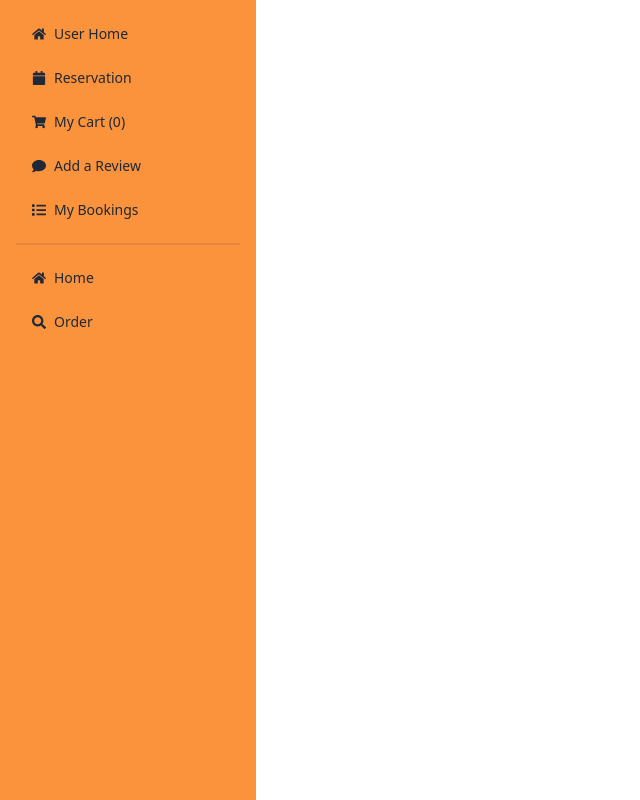
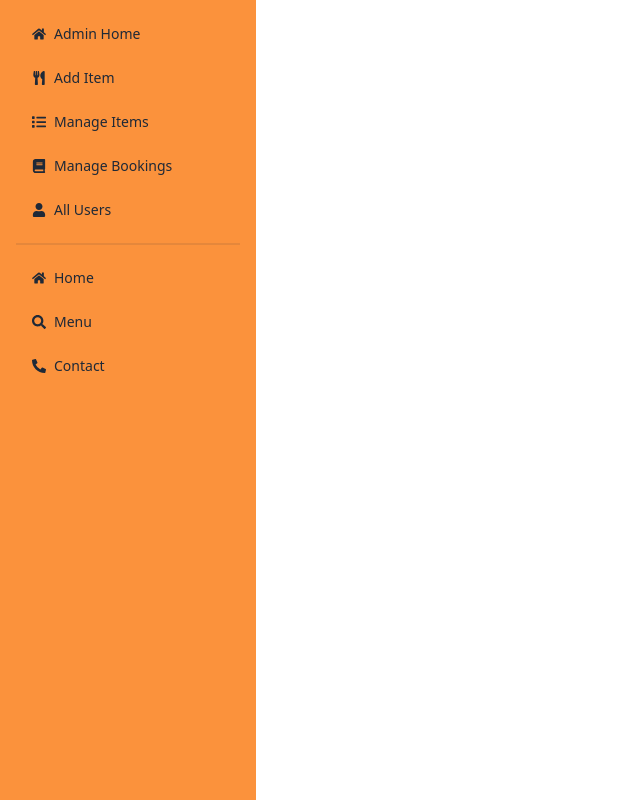
Before and after one commit to Saiful109710/bistro-boss-restaurant-client, a React (Vite) app: page /dashboard in a window 1280 px wide. Shown: the whole page, without its empty margins (0-640 px from the left). Built offline with nearby package versions, Linux system fonts and the light colour scheme; no server answers.

Commit message:
add delete and update btn functionality

```diff
--- a/src/Routes/Routes.jsx
+++ b/src/Routes/Routes.jsx
@@ -12,6 +12,7 @@ import Register from "../pages/Register/Register";
 import PrivateRoute from "./PrivateRoute/PrivateRoute";
 import DashBoard from "../layout/DashBoard";
 import Cart from "../pages/Dashboard/Cart/Cart";
+import Users from "../pages/Dashboard/users/Users";
 
 
 export const router = createBrowserRouter([
@@ -50,6 +51,10 @@ export const router = createBrowserRouter([
             {
                 path:'cart',
                 element:<PrivateRoute><Cart></Cart></PrivateRoute>
+            },
+            {
+                path:'users',
+                element:<Users></Users>
             }
         ]
     }
--- a/src/layout/DashBoard.jsx
+++ b/src/layout/DashBoard.jsx
@@ -1,34 +1,86 @@
-import React from 'react'
-import { FaCalendar, FaComment, FaHome, FaList, FaSearch, FaShoppingCart } from 'react-icons/fa'
-import { NavLink, Outlet } from 'react-router-dom'
-import useCart from '../hooks/useCart'
+import React from "react";
+import {
+  FaBook,
+  FaCalendar,
+  FaComment,
+  FaHome,
+  FaList,
+  FaPhoneAlt,
+  FaSearch,
+  FaShoppingCart,
+  FaUser,
+  FaUtensils,
+  FaUtensilSpoon,
+} from "react-icons/fa";
+import { NavLink, Outlet } from "react-router-dom";
+import useCart from "../hooks/useCart";
 
 const DashBoard = () => {
+  const [cart] = useCart();
 
-    const [cart] = useCart()
+  // Todo: get admin value from the database
+  const isAdmin = true;
   return (
-    <div className='flex'>
+    <div className="flex">
       {/* dashboard sidebar */}
-        <div className='w-64 min-h-screen bg-orange-400'>
-            <ul className='menu p-4 space-y-2'>
-                 <li><NavLink to='/dashboard/userHome'><FaHome></FaHome> User Home</NavLink></li>
-                 <li><NavLink to='/dashboard/reservation'><FaCalendar></FaCalendar> Reservation</NavLink></li>
-                <li><NavLink to='/dashboard/cart'><FaShoppingCart></FaShoppingCart> My Cart ({cart.length})</NavLink></li>
-                <li><NavLink to='/dashboard/review'><FaComment></FaComment> Add a Review</NavLink></li>
-                <li><NavLink to='/dashboard/bookings'><FaList></FaList> My Bookings</NavLink></li>
-                <div className='divider'></div>
-                <li><NavLink to='/'><FaHome></FaHome> Home</NavLink></li>
-                <li><NavLink to='/order/salad'><FaSearch></FaSearch> Order</NavLink></li>
-
-
+      <div className="w-64 min-h-screen bg-orange-400">
+        <ul className="menu p-4 space-y-2">
+          {isAdmin ? (
+            <>
+              <li>
+                <NavLink to="/dashboard/adminHome">
+                  <FaHome></FaHome> Admin Home
+                </NavLink>
+              </li>
+              <li>
+                <NavLink to="/dashboard/addItem">
+                  <FaUtensils></FaUtensils> Add Item
+                </NavLink>
+              </li>
+              <li>
+                <NavLink to="/dashboard/manageItems">
+                  <FaList></FaList> Manage Items
+                </NavLink>
+              </li>
+              <li>
+                <NavLink to="/dashboard/bookings">
+                  <FaBook></FaBook> Manage Bookings
+                </NavLink>
+              </li>
+              <li>
+                <NavLink to="/dashboard/users">
+                  <FaUser></FaUser>All Users
+                </NavLink>
+              </li>
+            </>
+          ) : (
+            <></>
+          )}
+          <div className="divider"></div>
+          {/* shared menu */}
+          <li>
+            <NavLink to="/">
+              <FaHome></FaHome> Home
+            </NavLink>
+          </li>
+          <li>
+            <NavLink to="/order/salad">
+              <FaSearch></FaSearch>Menu
+            </NavLink>
+          </li>
+          <li>
+            <NavLink to="/order/salad">
+              <FaPhoneAlt></FaPhoneAlt> Contact
+            </NavLink>
+          </li>
         </ul>
       </div>
       {/* dashboard*/}
-        <div className='flex-1 p-8'>
+      <div className="flex-1 p-8">
         <Outlet></Outlet>
       </div>
     </div>
-  )
-}
+  );
+};
 
-export default DashBoard
+export default DashBoard;
--- /dev/null
+++ b/src/pages/Dashboard/users/Users.jsx
@@ -0,0 +1,107 @@
+import { useQuery } from "@tanstack/react-query";
+import React from "react";
+import useAxiosSecure from "../../../hooks/useAxiosSecure";
+import { FaTrashAlt, FaUser, FaUsers } from "react-icons/fa";
+import Swal from "sweetalert2";
+
+const Users = () => {
+  const axiosSecure = useAxiosSecure();
+
+  const { data: users = [], refetch } = useQuery({
+    queryKey: ["users"],
+    queryFn: async () => {
+      const res = await axiosSecure.get("/users");
+      return res.data;
+    },
+  });
+
+
+  const handleUpdateUser = (user)=>{
+        axiosSecure.patch(`/users/admin/${user._id}`)
+        .then(res=>{
+            console.log(res.data)
+            if(res.data.modifiedCount>0){
+                refetch()
+                Swal.fire({
+                    position:'top-end',
+                    title:`${user.name} is now admin`,
+                    icon:'success',
+                    timer:1500,
+                    showConfirmButton:false
+                })
+            }
+        })
+  }
+
+  const handleDelete = (id) => {
+    Swal.fire({
+      title: "Are you sure?",
+      text: "You won't be able to revert this!",
+      icon: "warning",
+      showCancelButton: true,
+      confirmButtonColor: "#3085d6",
+      cancelButtonColor: "#d33",
+      confirmButtonText: "Yes, delete it!",
+    }).then((result) => {
+      if (result.isConfirmed) {
+        axiosSecure.delete(`/users/${id}`).then((res) => {
+          if (res.data.deletedCount > 0) {
+            refetch();
+            Swal.fire({
+              title: "Deleted!",
+              text: "Your file has been deleted.",
+              icon: "success",
+            });
+          }
+        });
+      }
+    });
+  };
+  return (
+    <div>
+      <div className="flex justify-evenly my-4">
+        <h2 className="text-3xl">All User</h2>
+        <h2 className="text-3xl">Total User:{users.length}</h2>
+      </div>
+      <div className="overflow-x-auto">
+        <table className="table w-full">
+          {/* head */}
+          <thead className="bg-orange-400 text-white">
+            <tr className="">
+              <th>#</th>
+              <th>Name</th>
+              <th>Email</th>
+              <th>Role</th>
+              <th>Action</th>
+            </tr>
+          </thead>
+          <tbody>
+            {/* row 1 */}
+            {users.map((user, idx) => (
+              <tr key={user._id}>
+                <th>{idx + 1}</th>
+                <td>{user.name}</td>
+                <td>{user.email}</td>
+                <td>
+                  {user.role==='admin'?<span className="text-blue-400 btn  btn-xs">Admin</span>:<button onClick={()=>handleUpdateUser(user)} className="btn bg-yellow-600">
+                    <FaUsers className="text-xl text-white "></FaUsers>
+                  </button>}
+                </td>
+                <th>
+                  <button
+                    onClick={() => handleDelete(user._id)}
+                    className="btn btn-ghost "
+                  >
+                    <FaTrashAlt className="text-red-500"></FaTrashAlt>
+                  </button>
+                </th>
+              </tr>
+            ))}
+          </tbody>
+        </table>
+      </div>
+    </div>
+  );
+};
+
+export default Users;
--- a/src/pages/shared/SocialLogin/SocialLogin.jsx
+++ b/src/pages/shared/SocialLogin/SocialLogin.jsx
@@ -2,17 +2,28 @@ import React from 'react'
 import { FaFacebook, FaGithub, FaGoogle } from "react-icons/fa";
 import useAuth from '../../../hooks/useAuth';
 import { useLocation, useNavigate } from 'react-router-dom';
+import useAxiosPublic from '../../../hooks/useAxiosPublic';
 
 
 const SocialLogin = () => {
       const {googleLogIn} = useAuth()
       const navigate = useNavigate()
       const location = useLocation()
+      const axiosPublic = useAxiosPublic()
 
       const from = location.state?.from?.pathname || '/'
       const handleGoogleLogIn = ()=>{
           googleLogIn()
           .then(res=>{
+            console.log(res)
+            const userInfo = {
+              name:res.user.displayName,
+              email:res.user.email
+            }
+            axiosPublic.post('/users',userInfo)
+            .then(result=>console.log(result))
+            .catch(err=>console.log(err))
+
               navigate(from)
           })
       }
```
Lines whose indentation alone changed are shown as unchanged.
